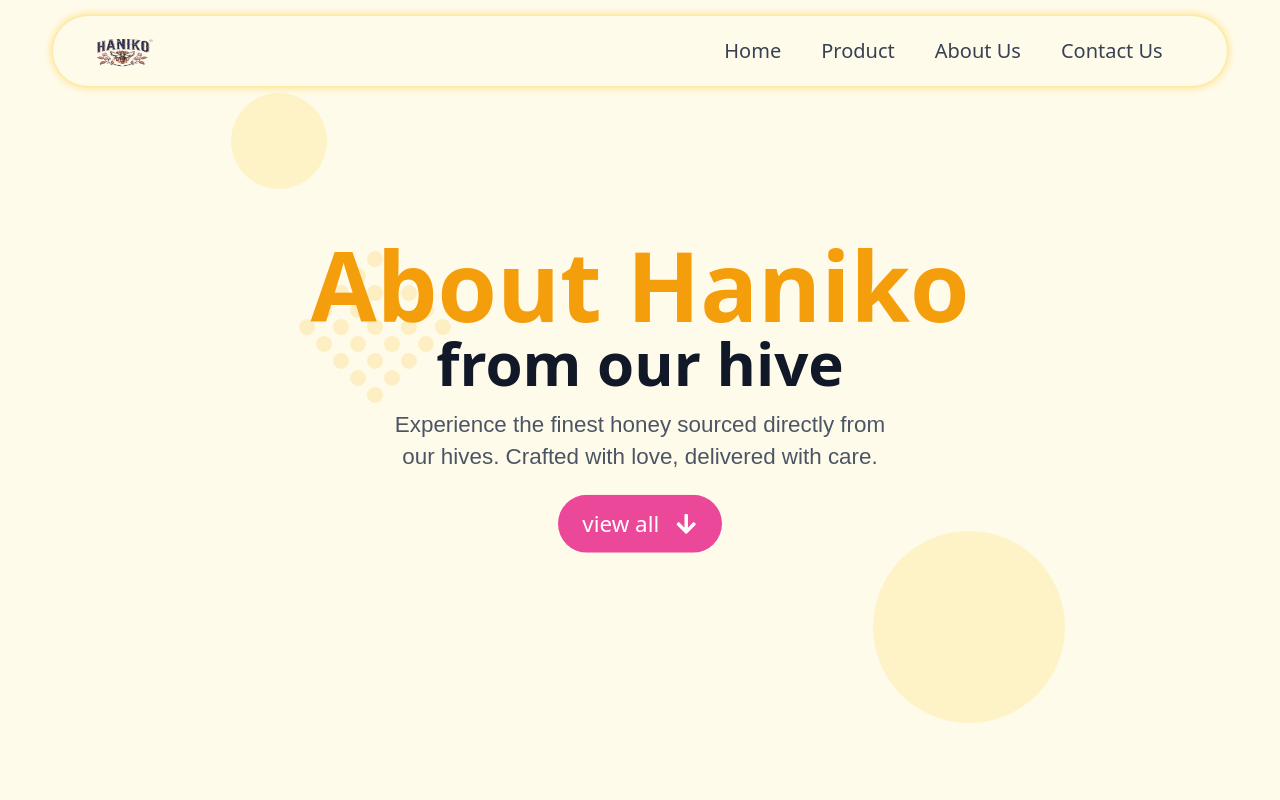
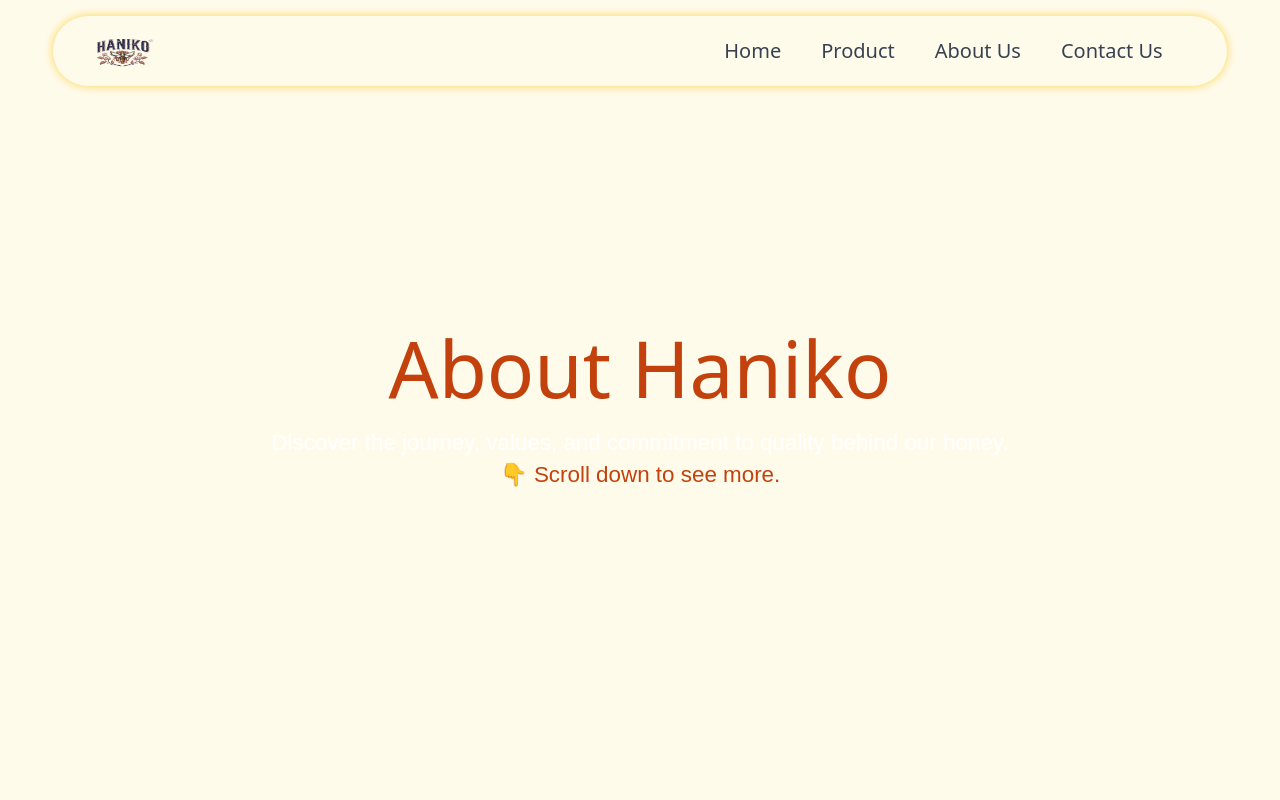
Before and after one commit to vedantxtrem/Haniko, a Next.js app: page /about-us in a window 1280 px wide. Shown: the top 800 px of the page. Built offline with nearby package versions, Linux system fonts and the light colour scheme.

Commit message:
login update

```diff
--- a/src/app/about-us/about.css
+++ b/src/app/about-us/about.css
@@ -121,6 +121,8 @@
   place-items: center;
 }
 
+
+
 #cards {
   list-style: none;
   outline: calc(var(--outline-width) * 10) solid blue;
--- a/src/app/about-us/page.tsx
+++ b/src/app/about-us/page.tsx
@@ -38,70 +38,25 @@
 
   return (
     <>
-      <div className="w-screen flex justify-center items-center">
-        <Navbar contactLink="@contact" />
-      </div>
-      <header>
-        <div>
-          <div className="container mx-auto px-4 py-16 sm:px-6 lg:px-8 lg:py-24 relative z-30">
-            <div className="w-full flex justify-center items-center">
-              {/* Text Section */}
-              <div className="z-20 w-full flex flex-col justify-center items-center ">
-                <h1 className="text-4xl sm:text-5xl lg:text-6xl font-bold mb-4 text-amber-700">
-                  <span className="text-amber-500 text-8xl">About Haniko</span>
-                  <br />
-                  <span className="text-gray-900">from our hive</span>
-                </h1>
-                <p className="text-gray-600 mb-8 max-w-lg">
-                  Experience the finest honey sourced directly from our hives. Crafted with love, delivered with care.
-                </p>
-                <button className="bg-pink-500 text-white py-3 px-6 rounded-full hover:bg-pink-600  transform hover:scale-105 animate-bounce duration-1000 flex justify-center items-center gap-4 ">
-                  view all <FaArrowDown />
-                </button>
-
-              </div>
-
-              {/* Image Section */}
-              {/* <div className="relative z-20">
-                <Image
-                  src="https://hanio.peerduck.com/wp-content/uploads/2021/02/Group-172-1476x1536.png"
-                  alt="Assorted Honey Products"
-                  width={isMobile ? 700 : 1476}
-                  height={isMobile ? 800 : 1536}
-                  className="rounded-full"
-                  priority
-                />
-              </div> */}
-            </div>
-
-            {/* Decorative Elements with Animations */}
-            <div className="absolute left-0 top-0 w-24 h-24 bg-amber-100 rounded-full -translate-x-1/2 -translate-y-1/2 z-10 animate-pulse-slow"></div>
-            <div className="absolute right-0 bottom-0 w-48 h-48 bg-amber-100 rounded-full translate-x-1/3 translate-y-1/3 z-10 animate-bounce-slow"></div>
-
-            {/* Honeycomb Pattern */}
-            <div className="absolute left-10 rotate-45 top-1/4 grid grid-cols-5 gap-2 opacity-20 z-10 animate-honeycomb">
-              {[...Array(25)].map((_, i) => (
-                <div key={i} className="w-4 h-4  bg-amber-400 rounded-full"></div>
-              ))}
-            </div>
-
-
-          </div>
-
-
+      <header className="header-background">
+        <div className="header-content">
+          <h1 className="text-orange-700">About Haniko</h1>
+          <p className="subheading text-white">Discover the journey, values, and commitment to quality behind our honey.</p>
+          <p className="text-orange-700">👇 Scroll down to see more.</p>
         </div>
       </header>
+
       <main className="">
         <ul id="cards">
           {data.map((item, index) => (
             <li key={index} className="card" id="card_1">
-              <div className="card__content">
+              <div className="card__content pt-3 sm:pt-0">
                 <div>
                   <h2>{item.title}</h2>
                   <p>{item.description}</p>
                 </div>
                 <figure>
-                  <img src={item.image} alt="Image" className="md:max-h-[40vw] md:min-h-[40vw] max-h-[60vw] min-h-[60vw]" />
+                  <img src={item.image} alt="Image" className="md:max-h-[40vw] md:min-h-[40vw] max-h-[59vw] min-h-[59vw]" />
                 </figure>
               </div>
             </li>
--- a/src/app/layout.tsx
+++ b/src/app/layout.tsx
@@ -34,7 +34,9 @@
         style={{ backgroundColor: "#fffbeb" }}
       >
 
-
+        <div className="w-screen flex justify-center items-center">
+          <Navbar />
+        </div>
 
         {children}
 
--- a/src/app/page.tsx
+++ b/src/app/page.tsx
@@ -16,9 +16,6 @@
   //test
   return (
     <>
-      <div className="w-screen flex justify-center items-center">
-        <Navbar contactLink="#contact" />
-      </div>
       <div>
         <HeroSection />
         <WhyChooseUs />
--- a/src/component/Navbar.tsx
+++ b/src/component/Navbar.tsx
@@ -3,12 +3,19 @@
 import React, { useState } from 'react';
 import { HiMenuAlt2 } from 'react-icons/hi';
 
-const Navbar = ({contactLink}:{contactLink:string}) => {
+const Navbar = () => {
     const [isOpen, setIsOpen] = useState(false);
 
     const toggleSidebar = () => {
         setIsOpen(!isOpen);
     };
+
+    let contactLink = '/contact-us';
+    if (window.location.pathname === '/') {
+        contactLink = '#contact';
+    } else {
+        contactLink = '/contact';
+    }
 
     return (
         <nav className="fixed top-4 bg-amber-50 px-5 flex justify-between items-center drop-shadow-[0_0_5px_#fcd34d] z-50 w-11/12 rounded-full">
--- a/src/component/Products.tsx
+++ b/src/component/Products.tsx
@@ -2,12 +2,15 @@
 
 import React, { useEffect, useState } from "react";
 import useEmblaCarousel from "embla-carousel-react";
+import Autoplay from "embla-carousel-autoplay";
 
 function ShowCase() {
-  const [emblaRef, emblaApi] = useEmblaCarousel({ dragFree: true });
+  const autoplay = Autoplay({ delay: 3000 });
+
+  const [emblaRef, emblaApi] = useEmblaCarousel({ dragFree: true }, [autoplay]);
   const [prevBtnDisabled, setPrevBtnDisabled] = useState(true);
   const [nextBtnDisabled, setNextBtnDisabled] = useState(true);
-  const [hover, setHover] = useState(-1); // Initialize with -1 for no hover
+  const [hover, setHover] = useState(-1);
 
   const onSelect = () => {
     if (!emblaApi) return;
@@ -35,7 +38,7 @@
       </div>
 
       <div
-        className="overflow-hidden relative mt-10 w-[75%] user-select-none"
+        className="overflow-hidden relative mt-10 w-[100%] user-select-none"
         ref={emblaRef}
       >
         <div className="embla__container flex">
@@ -73,7 +76,7 @@
       </div>
 
       {/* Previous and Next buttons */}
-      <button
+      {/* <button
         className={`embla__prev absolute left-4 top-1/2 transform -translate-y-1/2  p-2 transition duration-200`}
         onClick={() => emblaApi && emblaApi.scrollPrev()}
         disabled={prevBtnDisabled}
@@ -87,7 +90,7 @@
         disabled={nextBtnDisabled}
       >
         <img src={'/image/next.png'} alt="next" className="" />
-      </button>
+      </button> */}
     </main >
   );
 }
```
Also changed, not shown: 1 other file (tests, documents, lock files or other folders).
